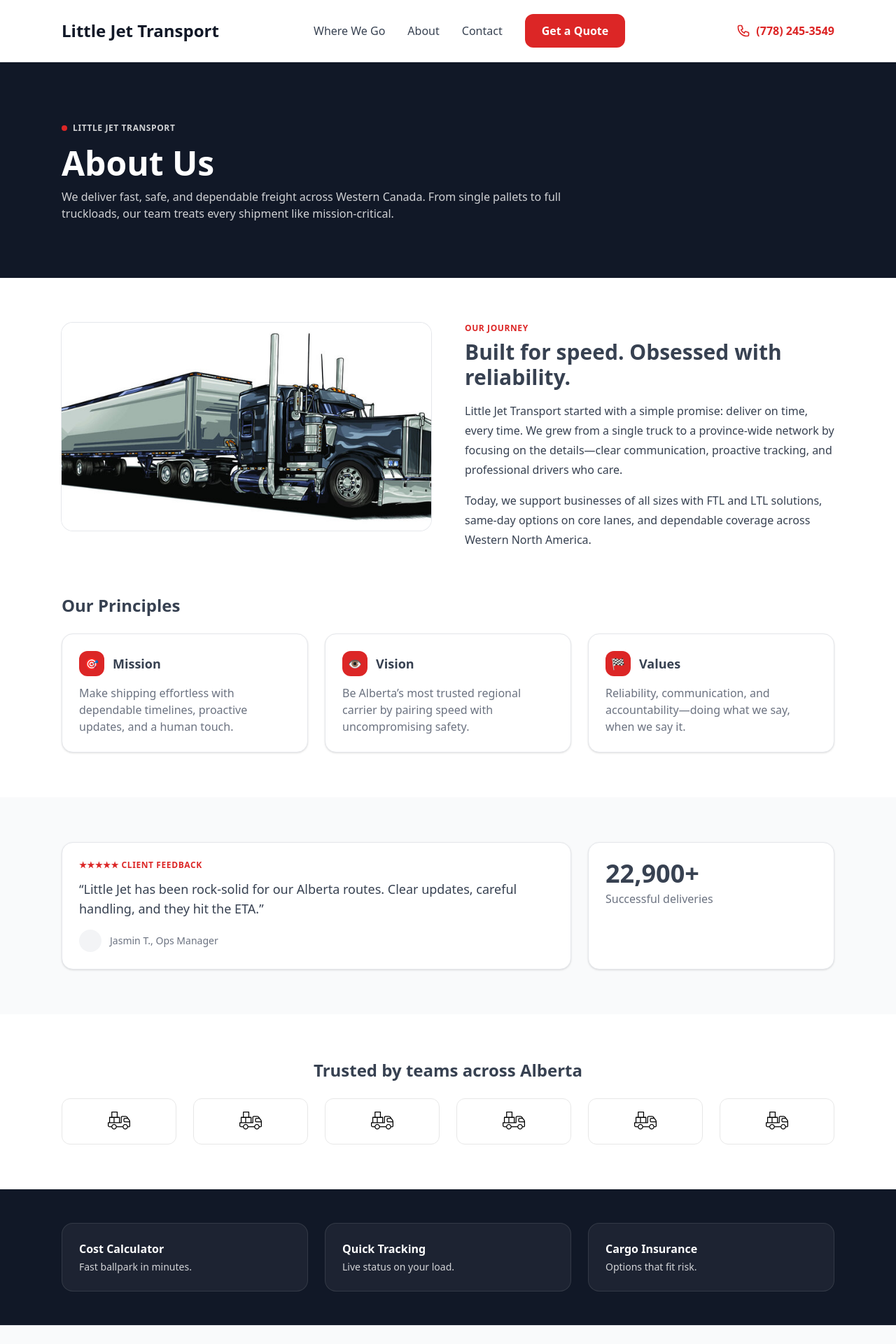
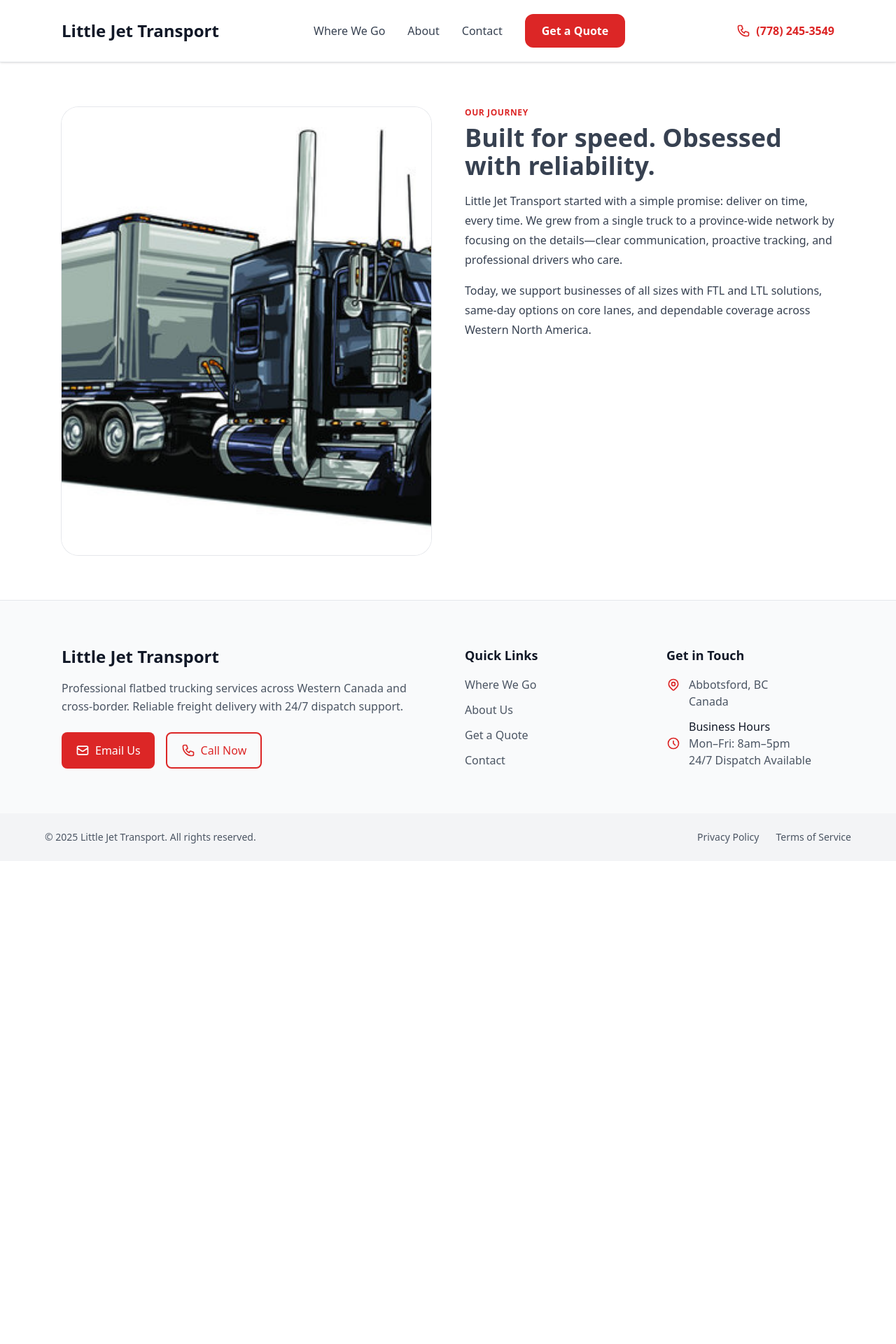
Before and after one commit to AngadSC/little-jet-site, a Next.js app: page /about in a window 1280 px wide. Shown: the top 1920 px of the page at 70% size. After the commit the page ends 1230 px from the top, so only its background shows below. Built offline with nearby package versions, Linux system fonts and the light colour scheme.

Commit message:
Update page.tsx

```diff
--- a/src/app/about/page.tsx
+++ b/src/app/about/page.tsx
@@ -2,133 +2,47 @@ import Image from "next/image";
 
 export const metadata = {
   title: "About Us | Little Jet Transport",
-  description: "Our story, mission, and values. Reliable FTL & LTL across Western Canada and Central US.",
+  description:
+    "Our story, mission, and values. Reliable FTL & LTL across Western Canada and Central US.",
 };
 
 export default function AboutPage() {
   return (
     <div className="bg-white text-neutral-700">
-      {/* HERO */}
-      <section className="relative bg-neutral-900">
-        <div className="mx-auto max-w-6xl px-4 sm:px-6 py-14 sm:py-20">
-          <div className="inline-flex items-center gap-2 text-xs font-semibold uppercase tracking-wider text-white/80">
-            <span className="h-2 w-2 rounded-full bg-brand-600" />
-            Little Jet Transport
-          </div>
-          <h1 className="mt-4 text-3xl sm:text-5xl font-bold text-white">About Us</h1>
-          <p className="mt-3 max-w-3xl text-white/80">
-            We deliver fast, safe, and dependable freight across Western Canada. From single pallets
-            to full truckloads, our team treats every shipment like mission-critical.
-          </p>
-        </div>
-      </section>
-
-      {/* STORY */}
-      <section className="mx-auto max-w-6xl px-4 sm:px-6 py-10 sm:py-16">
-        <div className="grid grid-cols-1 lg:grid-cols-2 gap-8 lg:gap-12">
-          <div className="relative aspect-[16/10] sm:aspect-[16/9] overflow-hidden rounded-2xl ring-1 ring-border-200">
+      <section className="mx-auto max-w-6xl px-4 sm:px-6 py-12 sm:py-16">
+        <div className="grid grid-cols-1 lg:grid-cols-2 items-start gap-8 lg:gap-12">
+          {/* Bigger image */}
+          <div className="relative h-[360px] sm:h-[480px] lg:h-[640px] overflow-hidden rounded-3xl ring-1 ring-border-200">
             <Image
               src="/semi-drawing.jpg"
               alt="Little Jet Transport operations"
               fill
+              priority
               className="object-cover"
-              priority
+              sizes="(min-width: 1024px) 50vw, 100vw"
             />
           </div>
+
+          {/* Text (kept exactly; adjust as needed) */}
           <div>
             <div className="text-xs font-semibold uppercase tracking-wider text-brand-600">
               Our Journey
             </div>
-            <h2 className="mt-2 text-2xl sm:text-3xl font-bold text-neutral-700">
+            <h1 className="mt-2 text-3xl sm:text-4xl font-bold text-neutral-700">
               Built for speed. Obsessed with reliability.
-            </h2>
+            </h1>
             <p className="mt-4 leading-7">
-              Little Jet Transport started with a simple promise: <span className="font-medium">deliver on
-              time, every time</span>. We grew from a single truck to a province-wide network by focusing on
-              the details—clear communication, proactive tracking, and professional drivers who care.
+              Little Jet Transport started with a simple promise:{" "}
+              <span className="font-medium">deliver on time, every time</span>. We grew from a
+              single truck to a province-wide network by focusing on the details—clear
+              communication, proactive tracking, and professional drivers who care.
             </p>
             <p className="mt-4 leading-7">
-              Today, we support businesses of all sizes with <span className="font-medium">FTL and LTL</span> solutions,
-              same-day options on core lanes, and dependable coverage across Western North America.
+              Today, we support businesses of all sizes with{" "}
+              <span className="font-medium">FTL and LTL</span> solutions, same-day options on
+              core lanes, and dependable coverage across Western North America.
             </p>
           </div>
-        </div>
-      </section>
-
-      {/* PRINCIPLES */}
-      <section className="mx-auto max-w-6xl px-4 sm:px-6 pb-10 sm:pb-16">
-        <h3 className="text-xl sm:text-2xl font-bold text-neutral-700">Our Principles</h3>
-        <div className="mt-6 grid grid-cols-1 md:grid-cols-3 gap-6">
-          {[
-            { title: "Mission", desc: "Make shipping effortless with dependable timelines, proactive updates, and a human touch.", icon: "🎯" },
-            { title: "Vision", desc: "Be Alberta’s most trusted regional carrier by pairing speed with uncompromising safety.", icon: "👁️" },
-            { title: "Values", desc: "Reliability, communication, and accountability—doing what we say, when we say it.", icon: "🏁" },
-          ].map(({ title, desc, icon }) => (
-            <div key={title} className="rounded-2xl border border-border-200 bg-white p-6 shadow-sm">
-              <div className="flex items-center gap-3">
-                <div className="h-9 w-9 rounded-xl bg-brand-600 text-white grid place-items-center">{icon}</div>
-                <h4 className="text-lg font-semibold text-neutral-700">{title}</h4>
-              </div>
-              <p className="mt-3 text-neutral-500">{desc}</p>
-            </div>
-          ))}
-        </div>
-      </section>
-
-      {/* TESTIMONIAL + METRIC */}
-      <section className="bg-neutral-50 py-10 sm:py-16">
-        <div className="mx-auto max-w-6xl px-4 sm:px-6 grid grid-cols-1 md:grid-cols-3 gap-6">
-          <div className="md:col-span-2 rounded-2xl border border-border-200 bg-white p-6 shadow-sm">
-            <div className="text-xs font-semibold uppercase tracking-wider text-brand-600">★★★★★ Client Feedback</div>
-            <blockquote className="mt-3 text-lg leading-7 text-neutral-700">
-              “Little Jet has been rock-solid for our Alberta routes. Clear updates, careful handling, and they hit the ETA.”
-            </blockquote>
-            <div className="mt-4 flex items-center gap-3 text-sm text-neutral-500">
-              <div className="h-8 w-8 rounded-full bg-neutral-100" />
-              Jasmin T., Ops Manager
-            </div>
-          </div>
-          <div className="rounded-2xl border border-border-200 bg-white p-6 shadow-sm">
-            <div className="text-4xl font-bold text-neutral-700">22,900+</div>
-            <div className="mt-1 text-neutral-500">Successful deliveries</div>
-          </div>
-        </div>
-      </section>
-
-      {/* PARTNERS */}
-      <section className="mx-auto max-w-6xl px-4 sm:px-6 py-10 sm:py-16">
-        <h3 className="text-center text-xl sm:text-2xl font-bold text-neutral-700">
-          Trusted by teams across Alberta
-        </h3>
-        <div className="mt-6 grid grid-cols-2 sm:grid-cols-3 md:grid-cols-6 gap-6">
-          {[
-            "/lil-truck.svg",
-            "/lil-truck.svg",
-            "/lil-truck.svg",
-            "/lil-truck.svg",
-            "/lil-truck.svg",
-            "/lil-truck.svg",
-          ].map((src) => (
-            <div key={src} className="grid place-items-center rounded-xl border border-border-200 bg-white p-4 grayscale hover:grayscale-0 transition">
-              <Image src={src} alt="Partner logo" width={120} height={40} className="h-8 w-auto object-contain" />
-            </div>
-          ))}
-        </div>
-      </section>
-
-      {/* CTA STRIP */}
-      <section className="bg-neutral-900 py-10 sm:py-12">
-        <div className="mx-auto max-w-6xl px-4 sm:px-6 grid grid-cols-1 md:grid-cols-3 gap-6">
-          {[
-            { title: "Cost Calculator", desc: "Fast ballpark in minutes." },
-            { title: "Quick Tracking", desc: "Live status on your load." },
-            { title: "Cargo Insurance", desc: "Options that fit risk." },
-          ].map(({ title, desc }) => (
-            <div key={title} className="rounded-2xl border border-white/10 bg-white/5 p-6">
-              <h4 className="text-white font-semibold">{title}</h4>
-              <p className="mt-1 text-white/80 text-sm">{desc}</p>
-            </div>
-          ))}
         </div>
       </section>
     </div>
```
